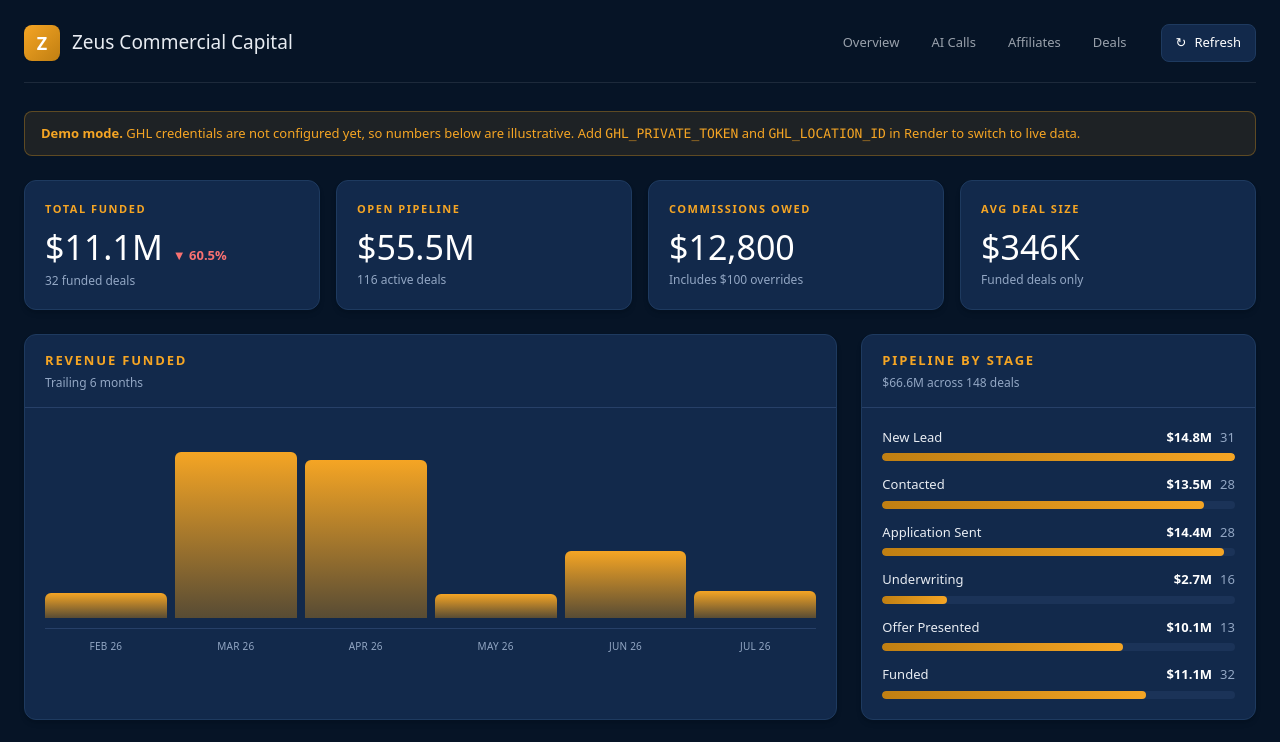
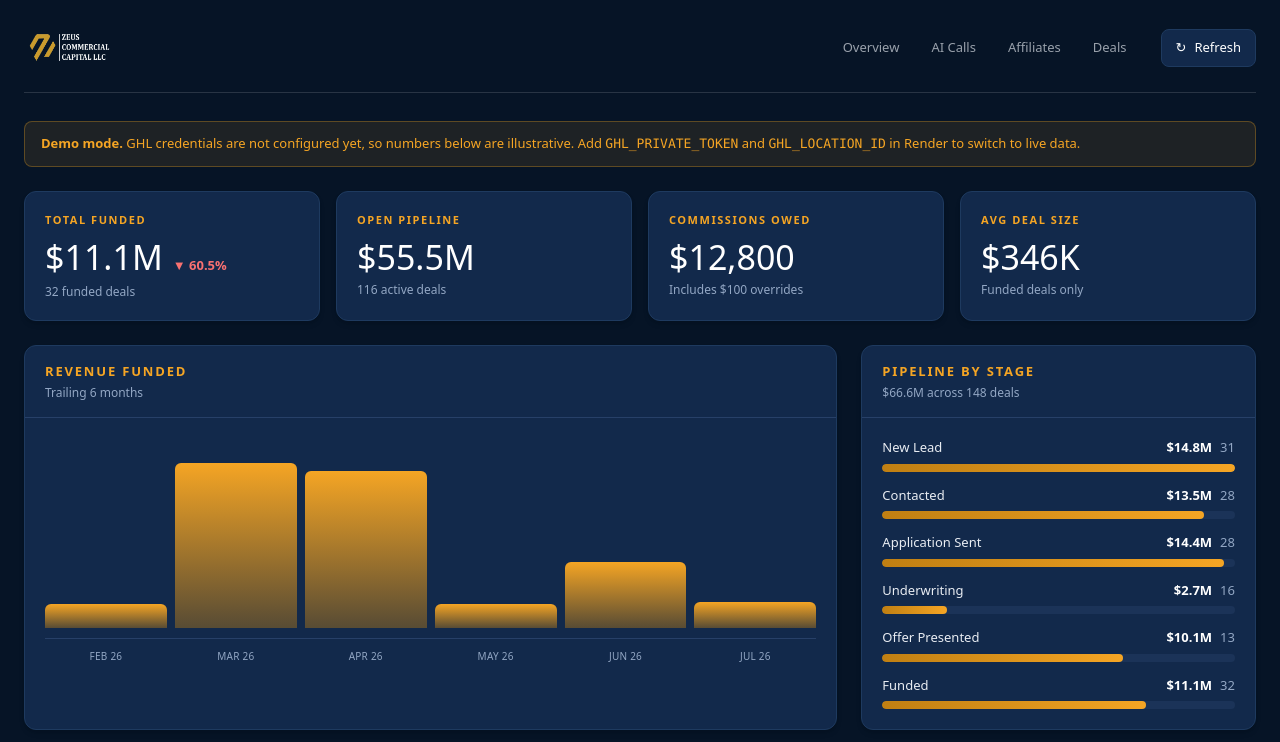
Before and after one commit to ZeusCommercial/Dashboard-, a Next.js app: page / in a window 1280 px wide. Shown: the top 742 px of the page. Built offline with nearby package versions, Linux system fonts and the light colour scheme.

Commit message:
Update layout header and footer styles

```diff
--- a/src/app/layout.tsx
+++ b/src/app/layout.tsx
@@ -1,5 +1,6 @@
 import type { Metadata } from "next";
 import Link from "next/link";
+import Image from "next/image";
 import "./globals.css";
 import { RefreshButton } from "@/components/RefreshButton";
 
@@ -24,29 +25,24 @@ export default function RootLayout({
     <html lang="en">
       <body className="min-h-screen bg-page font-sans text-ink antialiased">
         <div className="mx-auto max-w-[1400px] px-6 py-6">
-          <header className="mb-7 flex flex-wrap items-center justify-between gap-4 border-b border-ink/10 pb-5">
-            <div className="flex items-center gap-3">
-              <div className="flex h-9 w-9 items-center justify-center rounded-lg bg-gradient-to-br from-gold to-goldDim shadow-sm">
-                <span className="font-display text-lg font-bold text-white">
-                  Z
-                </span>
-              </div>
-              <div>
-                <div className="font-display text-[19px] leading-tight text-ink">
-                  Zeus Commercial Capital
-                </div>
-                <div className="text-[11px] uppercase tracking-[0.16em] text-ink/50">
-
-                </div>
-              </div>
-            </div>
+          <header className="mb-7 flex flex-wrap items-center justify-between gap-4 border-b border-ink/15 pb-5">
+            <Link href="/" className="flex items-center">
+              <Image
+                src="/zeus-logo.png"
+                alt="Zeus Commercial Capital LLC"
+                width={680}
+                height={340}
+                priority
+                className="h-12 w-auto"
+              />
+            </Link>
             <div className="flex items-center gap-5">
               <nav className="flex gap-1">
                 {NAV.map((item) => (
                   <Link
                     key={item.href}
                     href={item.href}
-                    className="rounded-lg px-3.5 py-2 text-[13px] font-medium text-ink/65 transition-colors hover:bg-ink/[0.06] hover:text-ink"
+                    className="rounded-lg px-3.5 py-2 text-[13px] font-medium text-ink/65 transition-colors hover:bg-ink/[0.08] hover:text-ink"
                   >
                     {item.label}
                   </Link>
@@ -56,7 +52,7 @@ export default function RootLayout({
             </div>
           </header>
           {children}
-          <footer className="mt-10 border-t border-ink/10 pt-5 text-[11px] text-ink/45">
+          <footer className="mt-10 border-t border-ink/15 pt-5 text-[11px] text-ink/45">
             Zeus Commercial Capital — internal dashboard. Figures update on refresh.
           </footer>
         </div>
```
